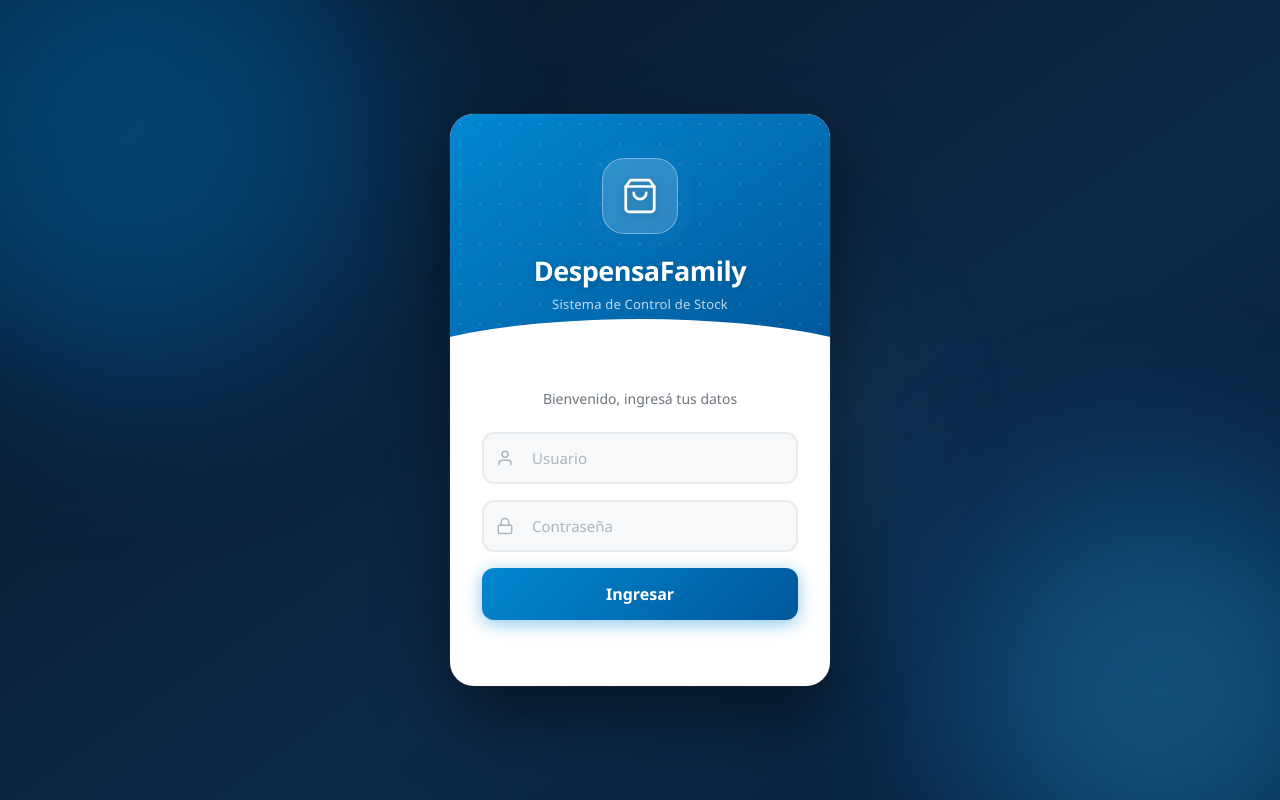
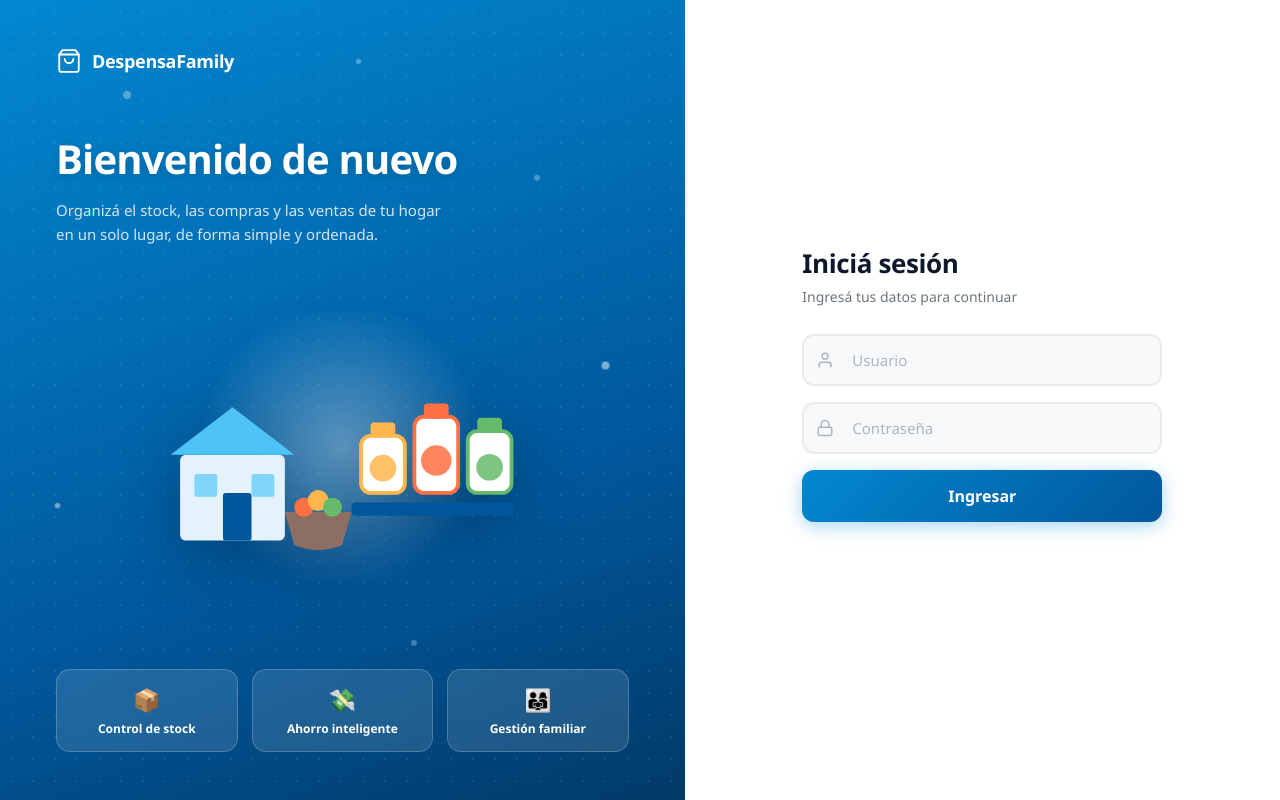
Before and after one commit to Guerra-m/GustavoDespensaFamily, a website built with Vite: page FrontDespensaFamily/src/pages/login/login.html in a window 1280 px wide. Built offline with nearby package versions, Linux system fonts and the light colour scheme; no server answers.

Commit message:
Rediseña el login con layout split-screen
Reemplaza la tarjeta centrada por un panel dividido: ilustración de
marca con partículas animadas y tarjetas de features a la izquierda,
formulario de ingreso a la derecha. En pantallas angostas se oculta el
panel ilustrado y se muestra una marca compacta. La lógica de login.ts
no cambia (mismos IDs de formulario y campos).

```diff
--- a/FrontDespensaFamily/src/pages/login/login.css
+++ b/FrontDespensaFamily/src/pages/login/login.css
@@ -7,197 +7,212 @@
 body {
   font-family: 'Segoe UI', system-ui, -apple-system, sans-serif;
   min-height: 100vh;
+}
+
+/* ══════════════════════════════════════
+   LAYOUT SPLIT-SCREEN
+══════════════════════════════════════ */
+.login-split {
+  min-height: 100vh;
+  display: grid;
+  grid-template-columns: 1.15fr 1fr;
+}
+
+/* ══════════════════════════════════════
+   PANEL IZQUIERDO — HERO ILUSTRADO
+══════════════════════════════════════ */
+.login-hero {
+  position: relative;
+  overflow: hidden;
+  background: linear-gradient(160deg, #0288d1 0%, #01579b 65%, #013a68 100%);
+  color: #ffffff;
+  padding: 48px 56px;
+  display: flex;
+  flex-direction: column;
+  justify-content: space-between;
+  gap: 20px;
+}
+
+/* Patrón de puntos sutil, igual espíritu que el resto de la app */
+.login-hero::before {
+  content: '';
+  position: absolute;
+  inset: 0;
+  background-image: radial-gradient(circle, rgba(255,255,255,0.08) 1px, transparent 1px);
+  background-size: 22px 22px;
+  pointer-events: none;
+}
+
+/* ── Partículas flotantes ── */
+.hero-particles {
+  position: absolute;
+  inset: 0;
+  pointer-events: none;
+}
+
+.particle {
+  position: absolute;
+  border-radius: 50%;
+  background: rgba(255, 255, 255, 0.55);
+  animation: particulaFlotar 6s ease-in-out infinite;
+}
+
+@keyframes particulaFlotar {
+  0%, 100% { transform: translateY(0) scale(1); opacity: 0.5; }
+  50%      { transform: translateY(-22px) scale(1.15); opacity: 0.9; }
+}
+
+/* ── Logo superior ── */
+.hero-top {
+  position: relative;
+  z-index: 1;
+}
+
+.hero-logo {
+  display: flex;
+  align-items: center;
+  gap: 10px;
+  font-weight: 800;
+  font-size: 18px;
+  letter-spacing: -0.3px;
+}
+
+.hero-logo svg {
+  width: 26px;
+  height: 26px;
+}
+
+/* ── Título y bajada ── */
+.hero-content {
+  position: relative;
+  z-index: 1;
+}
+
+.hero-content h1 {
+  font-size: 40px;
+  font-weight: 800;
+  line-height: 1.15;
+  letter-spacing: -0.8px;
+  margin-bottom: 16px;
+  text-shadow: 0 2px 10px rgba(0,0,0,0.15);
+}
+
+.hero-content p {
+  font-size: 15px;
+  color: rgba(255, 255, 255, 0.82);
+  max-width: 400px;
+  line-height: 1.6;
+}
+
+/* ── Ilustración ── */
+.hero-illustration {
+  position: relative;
+  z-index: 1;
+  width: 100%;
+  max-width: 400px;
+  margin: 4px auto;
+  align-self: center;
+}
+
+.hero-illustration svg {
+  width: 100%;
+  height: auto;
+  filter: drop-shadow(0 16px 30px rgba(0, 0, 0, 0.25));
+}
+
+/* ── Tarjetas de features ── */
+.hero-features {
+  position: relative;
+  z-index: 1;
+  display: flex;
+  gap: 14px;
+}
+
+.feature-card {
+  flex: 1;
+  background: rgba(255, 255, 255, 0.12);
+  border: 1px solid rgba(255, 255, 255, 0.2);
+  border-radius: 14px;
+  padding: 14px 8px;
+  text-align: center;
+  backdrop-filter: blur(8px);
+  font-size: 12px;
+  font-weight: 600;
+  transition: transform 0.2s ease, background 0.2s ease;
+}
+
+.feature-card:hover {
+  transform: translateY(-3px);
+  background: rgba(255, 255, 255, 0.18);
+}
+
+.feature-icon {
+  display: block;
+  font-size: 22px;
+  margin-bottom: 6px;
+}
+
+/* ══════════════════════════════════════
+   PANEL DERECHO — FORMULARIO
+══════════════════════════════════════ */
+.login-form-panel {
+  background: #ffffff;
   display: flex;
   align-items: center;
   justify-content: center;
-  background: #071525;
-  overflow: hidden;
+  padding: 40px;
 }
 
-/* ══════════════════════════════════════
-   FONDO CON BLOBS ANIMADOS
-══════════════════════════════════════ */
-.bg {
-  position: fixed;
-  inset: 0;
-  background: linear-gradient(145deg, #071525 0%, #0d2a4a 60%, #071e3a 100%);
-  z-index: 0;
+.login-form-wrapper {
+  width: 100%;
+  max-width: 360px;
+  animation: formEntrada 0.6s cubic-bezier(0.34, 1.56, 0.64, 1) both;
 }
 
-.blob {
-  position: absolute;
-  border-radius: 50%;
-  filter: blur(90px);
-  animation: blobFloat 10s ease-in-out infinite;
+@keyframes formEntrada {
+  from { opacity: 0; transform: translateY(24px); }
+  to   { opacity: 1; transform: translateY(0); }
 }
 
-.blob-1 {
-  width: 560px;
-  height: 560px;
-  background: radial-gradient(circle, #0288d1 0%, #01579b 70%);
-  top: -180px;
-  left: -140px;
-  opacity: 0.45;
-  animation-delay: 0s;
+/* Marca visible solo en mobile (cuando se oculta el panel hero) */
+.mobile-brand {
+  display: none;
+  align-items: center;
+  gap: 10px;
+  font-weight: 800;
+  font-size: 17px;
+  color: #01579b;
+  margin-bottom: 28px;
 }
 
-.blob-2 {
-  width: 440px;
-  height: 440px;
-  background: radial-gradient(circle, #4fc3f7 0%, #0288d1 70%);
-  bottom: -120px;
-  right: -100px;
-  opacity: 0.35;
-  animation-delay: -4s;
-}
-
-.blob-3 {
-  width: 320px;
-  height: 320px;
-  background: radial-gradient(circle, #81d4fa 0%, #4fc3f7 70%);
-  top: 40%;
-  left: 40%;
-  opacity: 0.12;
-  animation-delay: -7s;
-}
-
-@keyframes blobFloat {
-  0%, 100% { transform: translate(0px, 0px) scale(1); }
-  25%       { transform: translate(25px, -35px) scale(1.04); }
-  50%       { transform: translate(-15px, 20px) scale(0.97); }
-  75%       { transform: translate(10px, -10px) scale(1.02); }
-}
-
-/* ══════════════════════════════════════
-   CARD
-══════════════════════════════════════ */
-.login-wrapper {
-  position: relative;
-  z-index: 1;
-  width: 100%;
-  max-width: 420px;
-  padding: 20px;
-}
-
-.login-card {
-  background: #ffffff;
-  border-radius: 24px;
-  overflow: hidden;
-  box-shadow:
-    0 30px 70px rgba(0, 0, 0, 0.5),
-    0 0 0 1px rgba(255, 255, 255, 0.08);
-  animation: cardEntrada 0.65s cubic-bezier(0.34, 1.56, 0.64, 1) both;
-}
-
-@keyframes cardEntrada {
-  from {
-    opacity: 0;
-    transform: translateY(50px) scale(0.94);
-  }
-  to {
-    opacity: 1;
-    transform: translateY(0) scale(1);
-  }
-}
-
-/* ══════════════════════════════════════
-   SECCIÓN DE MARCA
-══════════════════════════════════════ */
-.brand {
+.mobile-brand .brand-icon {
+  width: 38px;
+  height: 38px;
   background: linear-gradient(145deg, #0288d1 0%, #01579b 100%);
-  padding: 44px 32px 36px;
-  text-align: center;
-  position: relative;
-  overflow: hidden;
-}
-
-/* Patrón de puntos sutil */
-.brand::before {
-  content: '';
-  position: absolute;
-  inset: 0;
-  background-image: radial-gradient(circle, rgba(255,255,255,0.12) 1px, transparent 1px);
-  background-size: 20px 20px;
-  pointer-events: none;
-}
-
-/* Arco decorativo inferior */
-.brand::after {
-  content: '';
-  position: absolute;
-  bottom: -30px;
-  left: 50%;
-  transform: translateX(-50%);
-  width: 140%;
-  height: 60px;
-  background: #ffffff;
-  border-radius: 50% 50% 0 0 / 60px 60px 0 0;
-}
-
-.brand-icon {
-  position: relative;
-  z-index: 1;
-  width: 76px;
-  height: 76px;
-  background: rgba(255, 255, 255, 0.18);
-  border: 1.5px solid rgba(255, 255, 255, 0.35);
-  border-radius: 22px;
+  border-radius: 10px;
   display: flex;
   align-items: center;
   justify-content: center;
-  margin: 0 auto 18px;
-  backdrop-filter: blur(6px);
-  animation: iconoPulso 3.5s ease-in-out infinite;
+  color: #ffffff;
 }
 
-.brand-icon svg {
-  width: 38px;
-  height: 38px;
-  color: #ffffff;
-  filter: drop-shadow(0 2px 6px rgba(0,0,0,0.2));
+.mobile-brand .brand-icon svg {
+  width: 20px;
+  height: 20px;
 }
 
-@keyframes iconoPulso {
-  0%, 100% {
-    box-shadow: 0 0 0 0 rgba(255, 255, 255, 0.35);
-  }
-  50% {
-    box-shadow: 0 0 0 14px rgba(255, 255, 255, 0);
-  }
-}
-
-.brand h1 {
-  position: relative;
-  z-index: 1;
-  font-size: 27px;
+.form-heading {
+  font-size: 26px;
   font-weight: 800;
-  color: #ffffff;
-  letter-spacing: -0.5px;
+  color: #0f172a;
   margin-bottom: 6px;
-  text-shadow: 0 2px 8px rgba(0,0,0,0.2);
-}
-
-.brand-sub {
-  position: relative;
-  z-index: 1;
-  font-size: 13px;
-  color: rgba(255, 255, 255, 0.75);
-  font-weight: 400;
-  letter-spacing: 0.2px;
-}
-
-/* ══════════════════════════════════════
-   FORMULARIO
-══════════════════════════════════════ */
-form {
-  padding: 40px 32px 32px;
+  letter-spacing: -0.4px;
 }
 
 .form-title {
   font-size: 14px;
   color: #6c757d;
-  margin-bottom: 24px;
-  text-align: center;
+  margin-bottom: 28px;
   font-weight: 500;
 }
 
@@ -267,19 +282,19 @@ button[type="submit"] {
   align-items: center;
   justify-content: center;
   gap: 10px;
-  box-shadow: 0 4px 18px rgba(2, 136, 209, 0.45);
+  box-shadow: 0 4px 18px rgba(2, 136, 209, 0.35);
   transition: all 0.22s ease;
 }
 
 button[type="submit"]:hover:not(:disabled) {
   background: linear-gradient(135deg, #0277bd 0%, #014377 100%);
   transform: translateY(-2px);
-  box-shadow: 0 8px 24px rgba(2, 136, 209, 0.5);
+  box-shadow: 0 8px 24px rgba(2, 136, 209, 0.4);
 }
 
 button[type="submit"]:active:not(:disabled) {
   transform: translateY(0);
-  box-shadow: 0 4px 12px rgba(2, 136, 209, 0.35);
+  box-shadow: 0 4px 12px rgba(2, 136, 209, 0.3);
 }
 
 button[type="submit"]:disabled {
@@ -322,20 +337,27 @@ button[type="submit"]:disabled {
   background: #ffebee;
 }
 
-/* ── Pie ── */
-.login-card-footer {
-  text-align: center;
-  padding: 0 32px 24px;
-  font-size: 12px;
-  color: #adb5bd;
-}
-
 /* ══════════════════════════════════════
    RESPONSIVE
 ══════════════════════════════════════ */
+@media (max-width: 900px) {
+  .login-split {
+    grid-template-columns: 1fr;
+  }
+
+  .login-hero {
+    display: none;
+  }
+
+  .login-form-panel {
+    padding: 32px 20px;
+  }
+
+  .mobile-brand {
+    display: flex;
+  }
+}
+
 @media (max-width: 480px) {
-  .login-wrapper { padding: 12px; }
-  .brand { padding: 32px 20px 28px; }
-  form  { padding: 32px 20px 24px; }
-  .brand h1 { font-size: 23px; }
+  .form-heading { font-size: 22px; }
 }
--- a/FrontDespensaFamily/src/pages/login/login.html
+++ b/FrontDespensaFamily/src/pages/login/login.html
@@ -8,18 +8,110 @@
 </head>
 <body>
 
-  <!-- Fondo con blobs animados -->
-  <div class="bg">
-    <div class="blob blob-1"></div>
-    <div class="blob blob-2"></div>
-    <div class="blob blob-3"></div>
+  <div class="login-split">
+
+    <!-- ══════════ PANEL IZQUIERDO: HERO ILUSTRADO ══════════ -->
+    <section class="login-hero">
+
+      <!-- Partículas flotantes -->
+      <div class="hero-particles">
+        <span class="particle" style="top:12%; left:18%; width:8px; height:8px; animation-delay:0s;"></span>
+        <span class="particle" style="top:22%; left:78%; width:6px; height:6px; animation-delay:-1.5s;"></span>
+        <span class="particle" style="top:65%; left:8%;  width:5px; height:5px; animation-delay:-3s;"></span>
+        <span class="particle" style="top:8%;  left:52%; width:5px; height:5px; animation-delay:-2s;"></span>
+        <span class="particle" style="top:48%; left:88%; width:7px; height:7px; animation-delay:-4s;"></span>
+        <span class="particle" style="top:80%; left:60%; width:6px; height:6px; animation-delay:-0.8s;"></span>
       </div>
 
-  <div class="login-wrapper">
-    <div class="login-card">
+      <div class="hero-top">
+        <div class="hero-logo">
+          <svg viewBox="0 0 24 24" fill="none" stroke="currentColor" stroke-width="1.7"
+               stroke-linecap="round" stroke-linejoin="round">
+            <path d="M6 2 3 6v14a2 2 0 0 0 2 2h14a2 2 0 0 0 2-2V6l-3-4z"/>
+            <line x1="3" y1="6" x2="21" y2="6"/>
+            <path d="M16 10a4 4 0 0 1-8 0"/>
+          </svg>
+          <span>DespensaFamily</span>
+        </div>
+      </div>
 
-      <!-- Sección de marca -->
-      <div class="brand">
+      <div class="hero-content">
+        <h1>Bienvenido de nuevo</h1>
+        <p>Organizá el stock, las compras y las ventas de tu hogar en un solo lugar, de forma simple y ordenada.</p>
+      </div>
+
+      <div class="hero-illustration">
+        <svg viewBox="0 0 420 300" xmlns="http://www.w3.org/2000/svg">
+          <defs>
+            <radialGradient id="glow" cx="50%" cy="50%" r="50%">
+              <stop offset="0%" stop-color="#ffffff" stop-opacity="0.35"/>
+              <stop offset="100%" stop-color="#ffffff" stop-opacity="0"/>
+            </radialGradient>
+          </defs>
+
+          <circle cx="210" cy="140" r="150" fill="url(#glow)"/>
+
+          <!-- Casa -->
+          <g transform="translate(40,90)">
+            <rect x="0" y="60" width="110" height="90" rx="6" fill="#e3f2fd"/>
+            <polygon points="-10,60 55,10 120,60" fill="#4fc3f7"/>
+            <rect x="45" y="100" width="30" height="50" rx="3" fill="#01579b"/>
+            <rect x="15" y="80" width="24" height="24" rx="3" fill="#81d4fa"/>
+            <rect x="75" y="80" width="24" height="24" rx="3" fill="#81d4fa"/>
+          </g>
+
+          <!-- Estantería con frascos -->
+          <g transform="translate(220,70)">
+            <rect x="0" y="130" width="170" height="14" rx="4" fill="#01579b"/>
+            <g transform="translate(10,60)">
+              <rect x="0" y="0" width="46" height="60" rx="10" fill="#ffffff" stroke="#ffb74d" stroke-width="4"/>
+              <rect x="10" y="-14" width="26" height="16" rx="4" fill="#ffb74d"/>
+              <circle cx="23" cy="34" r="14" fill="#ffb74d" opacity="0.85"/>
+            </g>
+            <g transform="translate(66,40)">
+              <rect x="0" y="0" width="46" height="80" rx="10" fill="#ffffff" stroke="#ff7043" stroke-width="4"/>
+              <rect x="10" y="-14" width="26" height="16" rx="4" fill="#ff7043"/>
+              <circle cx="23" cy="46" r="16" fill="#ff7043" opacity="0.85"/>
+            </g>
+            <g transform="translate(122,55)">
+              <rect x="0" y="0" width="46" height="65" rx="10" fill="#ffffff" stroke="#66bb6a" stroke-width="4"/>
+              <rect x="10" y="-14" width="26" height="16" rx="4" fill="#66bb6a"/>
+              <circle cx="23" cy="38" r="14" fill="#66bb6a" opacity="0.85"/>
+            </g>
+          </g>
+
+          <!-- Canasta -->
+          <g transform="translate(150,190)">
+            <path d="M0 20 L70 20 L60 55 Q35 65 10 55 Z" fill="#8d6e63"/>
+            <path d="M15 20 Q35 -10 55 20" fill="none" stroke="#6d4c41" stroke-width="5"/>
+            <circle cx="20" cy="15" r="10" fill="#ff7043"/>
+            <circle cx="35" cy="8"  r="11" fill="#ffb74d"/>
+            <circle cx="50" cy="15" r="10" fill="#66bb6a"/>
+          </g>
+        </svg>
+      </div>
+
+      <div class="hero-features">
+        <div class="feature-card">
+          <span class="feature-icon">📦</span>
+          <span>Control de stock</span>
+        </div>
+        <div class="feature-card">
+          <span class="feature-icon">💸</span>
+          <span>Ahorro inteligente</span>
+        </div>
+        <div class="feature-card">
+          <span class="feature-icon">👨‍👩‍👧</span>
+          <span>Gestión familiar</span>
+        </div>
+      </div>
+    </section>
+
+    <!-- ══════════ PANEL DERECHO: FORMULARIO ══════════ -->
+    <section class="login-form-panel">
+      <div class="login-form-wrapper">
+
+        <div class="mobile-brand">
           <div class="brand-icon">
             <svg viewBox="0 0 24 24" fill="none" stroke="currentColor" stroke-width="1.7"
                  stroke-linecap="round" stroke-linejoin="round">
@@ -28,14 +120,13 @@
               <path d="M16 10a4 4 0 0 1-8 0"/>
             </svg>
           </div>
-        <h1>DespensaFamily</h1>
-        <p class="brand-sub">Sistema de Control de Stock</p>
+          <span>DespensaFamily</span>
         </div>
 
-      <!-- Formulario -->
+        <h2 class="form-heading">Iniciá sesión</h2>
+        <p class="form-title">Ingresá tus datos para continuar</p>
+
         <form id="loginForm">
-        <p class="form-title">Bienvenido, ingresá tus datos</p>
-
           <div class="field">
             <span class="field-icon">
               <svg viewBox="0 0 24 24" fill="none" stroke="currentColor" stroke-width="2"
@@ -67,6 +158,8 @@
         </form>
 
       </div>
+    </section>
+
   </div>
 
   <script type="module" src="./login.ts"></script>
```
Lines whose indentation alone changed are shown as unchanged.
